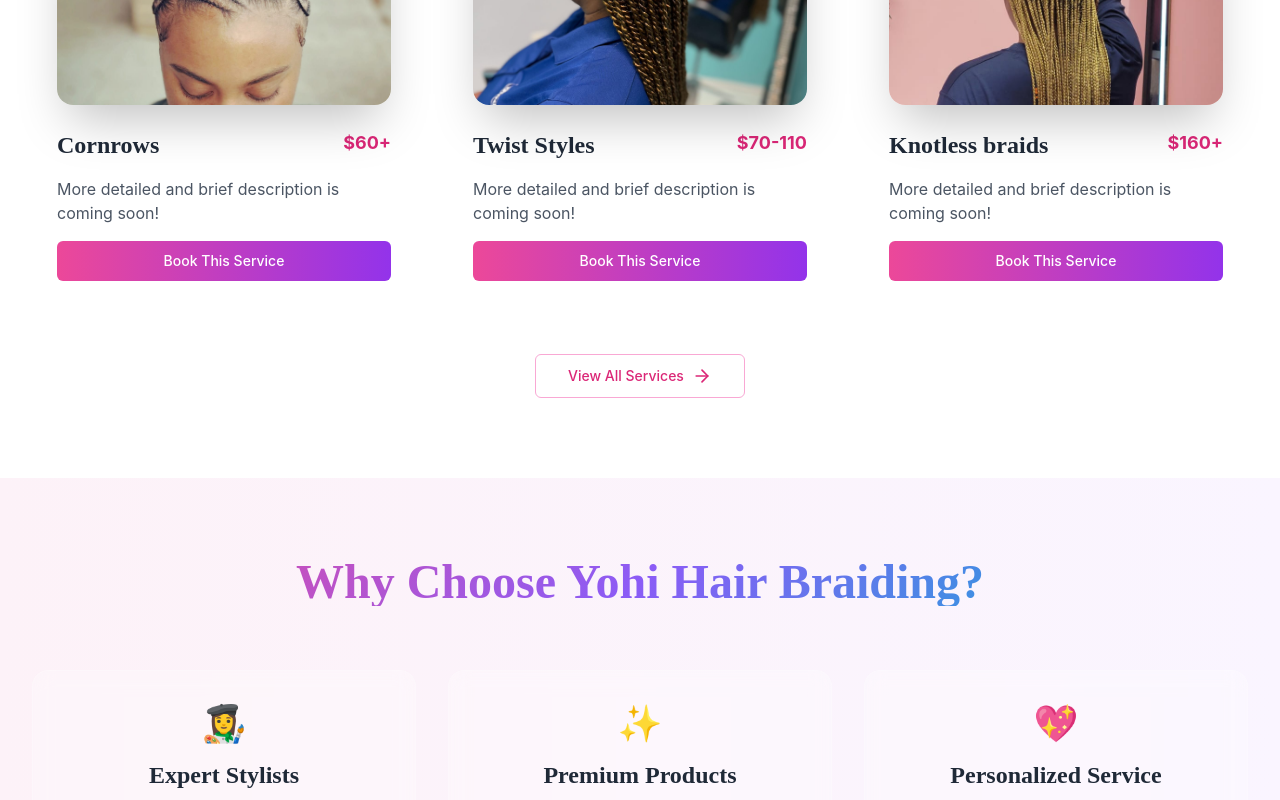
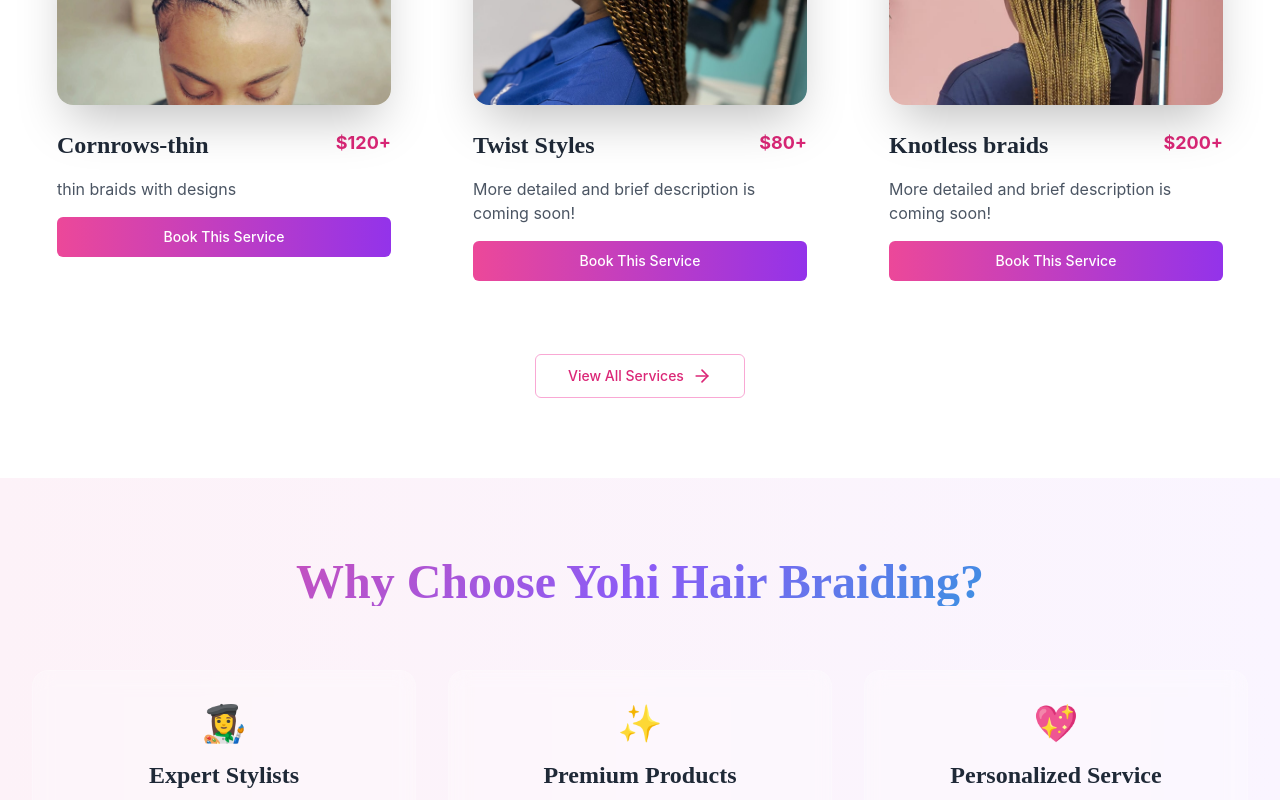
Before and after one commit to Amenu-sh/Yohi-Hair-Braiding, a React (Vite) app: page / in a window 1280 px wide. Shown: the part 1240-2040 px from the top of the page. Built offline with nearby package versions, Linux system fonts and the light colour scheme.

Commit message:
updated prices

```diff
--- a/src/components/Footer.jsx
+++ b/src/components/Footer.jsx
@@ -35,12 +35,22 @@
               services. Where beauty meets artistry.
             </p>
             <div className="flex space-x-4">
-              <div className="bg-pink-600 p-2 rounded-full hover:bg-pink-700 transition-colors cursor-pointer">
+              <a
+                href="https://www.instagram.com/yohi.hairbraiding?igsh=c2Ywam9yYmxmMHlm"
+                target="_blank"
+                rel="noopener noreferrer"
+                className="bg-pink-600 p-2 rounded-full hover:bg-pink-700 transition-colors cursor-pointer"
+              >
                 <Instagram className="h-4 w-4" />
-              </div>
-              <div className="bg-pink-600 p-2 rounded-full hover:bg-pink-700 transition-colors cursor-pointer">
+              </a>
+              <a
+                href="https://www.instagram.com/yohi.hairbraiding?igsh=c2Ywam9yYmxmMHlm"
+                target="_blank"
+                rel="noopener noreferrer"
+                className="bg-pink-600 p-2 rounded-full hover:bg-pink-700 transition-colors cursor-pointer"
+              >
                 <Facebook className="h-4 w-4" />
-              </div>
+              </a>
               <div className="bg-pink-600 p-2 rounded-full hover:bg-pink-700 transition-colors cursor-pointer">
                 <Twitter className="h-4 w-4" />
               </div>
--- a/src/pages/HomePage.jsx
+++ b/src/pages/HomePage.jsx
@@ -15,19 +15,19 @@
   const services = [
     {
       id: 1,
-      name: "Box Braids",
+      name: "Cornrows",
       description: "More detailed and brief description is coming soon!",
       image: "/images/gallery/hair-styling1.jpg",
       video: "/videos/hair-styling.mp4",
-      price: "$160+",
+      price: "$60+",
     },
     {
       id: 2,
-      name: "Cornrows",
-      description: "More detailed and brief description is coming soon!",
+      name: "Cornrows-thin",
+      description: "thin braids with designs",
       image: "/images/gallery/cornrows.jpg",
       video: "/videos/hair-styling.mp4",
-      price: "$60+",
+      price: "$120+",
     },
     {
       id: 3,
@@ -35,7 +35,7 @@
       description: "More detailed and brief description is coming soon!",
       image: "/images/gallery/fulani-1:2-1:2.jpg",
       video: "/videos/hair-styling.mp4",
-      price: "$160+",
+      price: "$200+",
     },
     {
       id: 4,
@@ -43,7 +43,7 @@
       description: "More detailed and brief description is coming soon!",
       image: "/images/gallery/Twists.jpg",
       video: "/videos/hair-styling.mp4",
-      price: "$70-110",
+      price: "$80+",
     },
     {
       id: 5,
@@ -51,7 +51,7 @@
       description: "More detailed and brief description is coming soon!",
       image: "/images/gallery/knotles-braids.jpg",
       video: "/videos/hair-styling.mp4",
-      price: "$160+",
+      price: "$200+",
     },
     {
       id: 6,
@@ -59,15 +59,15 @@
       description: "More detailed and brief description is coming soon!",
       image: "/images/gallery/Godes-Boho-knotles.jpg",
       video: "/videos/hair-styling.mp4",
-      price: "$100-140",
+      price: "$200+",
     },
     {
       id: 7,
-      name: "Senegalese twists",
+      name: "Fulani braids with crochet",
       description: "More detailed and brief description is coming soon!",
       image: "/images/gallery/hair-styling3.jpg",
       video: "/videos/hair-styling.mp4",
-      price: "$100-140",
+      price: "$160+",
     },
   ];
 
--- a/src/pages/ServicesPage.jsx
+++ b/src/pages/ServicesPage.jsx
@@ -13,11 +13,11 @@
   const services = [
     {
       id: 1,
-      name: "Box Braids",
+      name: "Cornrows",
       description:
         "Classic protective style perfect for all occasions. Available in various lengths and thicknesses.",
       duration: "4-6 hours",
-      price: "$160+",
+      price: "$80+",
       image: "/images/gallery/hair-styling1.jpg",
       features: [
         "Protective styling",
@@ -28,11 +28,11 @@
     },
     {
       id: 2,
-      name: "Cornrows",
+      name: "Cornrows-thin",
       description:
         "Intricate braided patterns close to the scalp. Custom designs available.",
       duration: "2-4 hours",
-      price: "$60+",
+      price: "$120+",
       image: "/images/gallery/cornrows.jpg",
       features: [
         "Scalp-friendly",
@@ -47,7 +47,7 @@
       description:
         "Elegant braiding technique suitable for formal and casual occasions.",
       duration: "1-2 hours",
-      price: "$160+",
+      price: "$200+",
       image: "/images/gallery/fulani-1:2-1:2.jpg",
       features: [
         "Classic elegance",
@@ -62,7 +62,7 @@
       description:
         "Natural texture enhancement with two-strand twists and Senegalese twists.",
       duration: "3-5 hours",
-      price: "$70-110",
+      price: "$80+",
       image: "/images/gallery/Twists.jpg",
       features: [
         "Natural enhancement",
@@ -76,7 +76,7 @@
       name: "Goddess Braids",
       description: "Thick, chunky braids that make a bold fashion statement.",
       duration: "3-4 hours",
-      price: "$100-140",
+      price: "$200+",
       image: "/images/gallery/Godes-Boho-knotles.jpg",
       features: [
         "Bold statement",
@@ -87,11 +87,11 @@
     },
     {
       id: 6,
-      name: "Senegalese twists",
+      name: "Fulani braids with crochet",
       description:
         "Various protective styling options to maintain hair health while looking fabulous.",
       duration: "2-5 hours",
-      price: "$90-150",
+      price: "$160+",
       image: "/images/gallery/hair-styling3.jpg",
       features: [
         "Hair protection",
@@ -106,7 +106,7 @@
       description:
         "Modern braiding technique that reduces tension and provides a more natural look.",
       duration: "5-7 hours",
-      price: "$160+",
+      price: "$200+",
       image: "/images/gallery/knotles-braids.jpg",
       features: [
         "Reduced tension",
```
